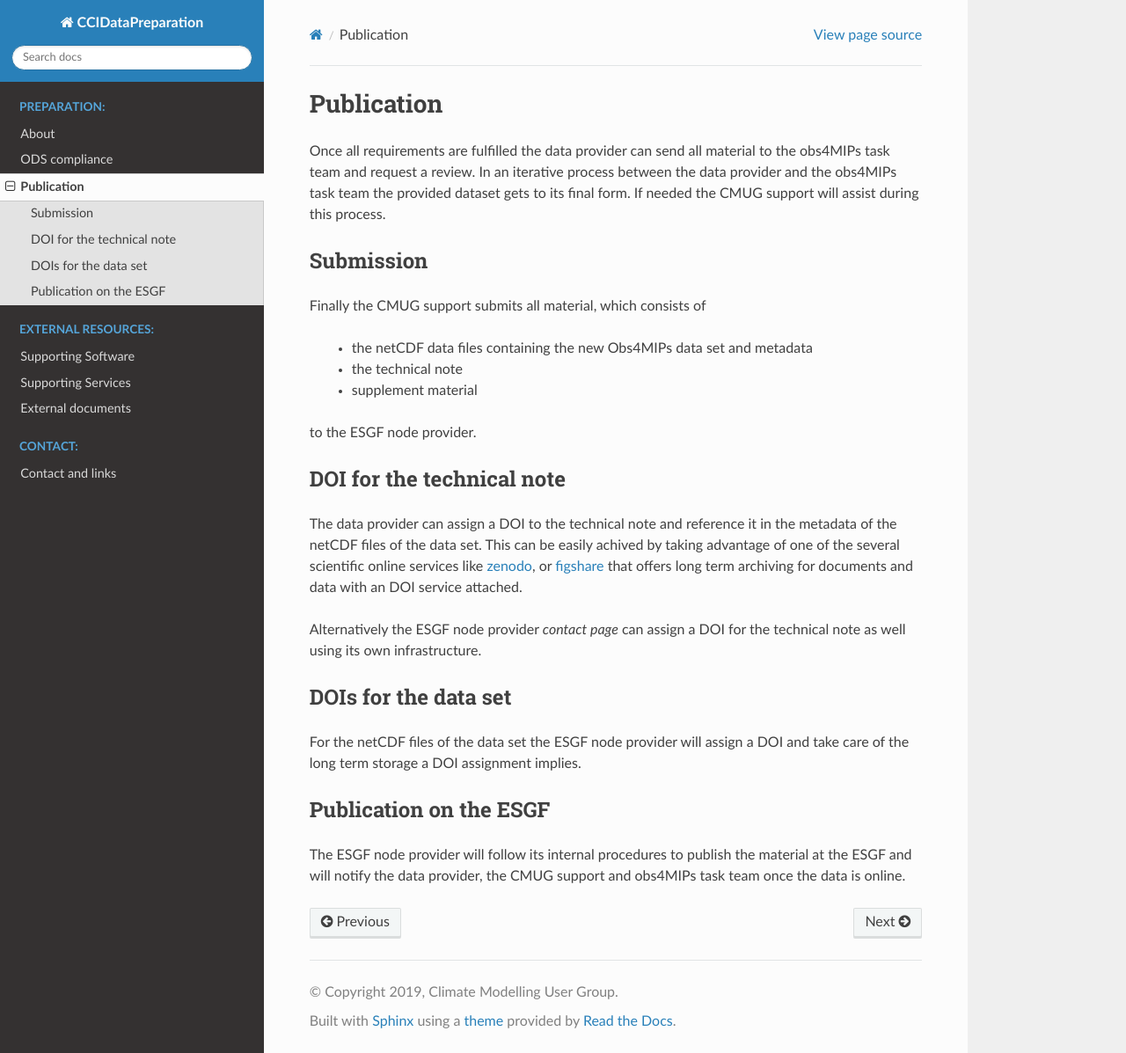
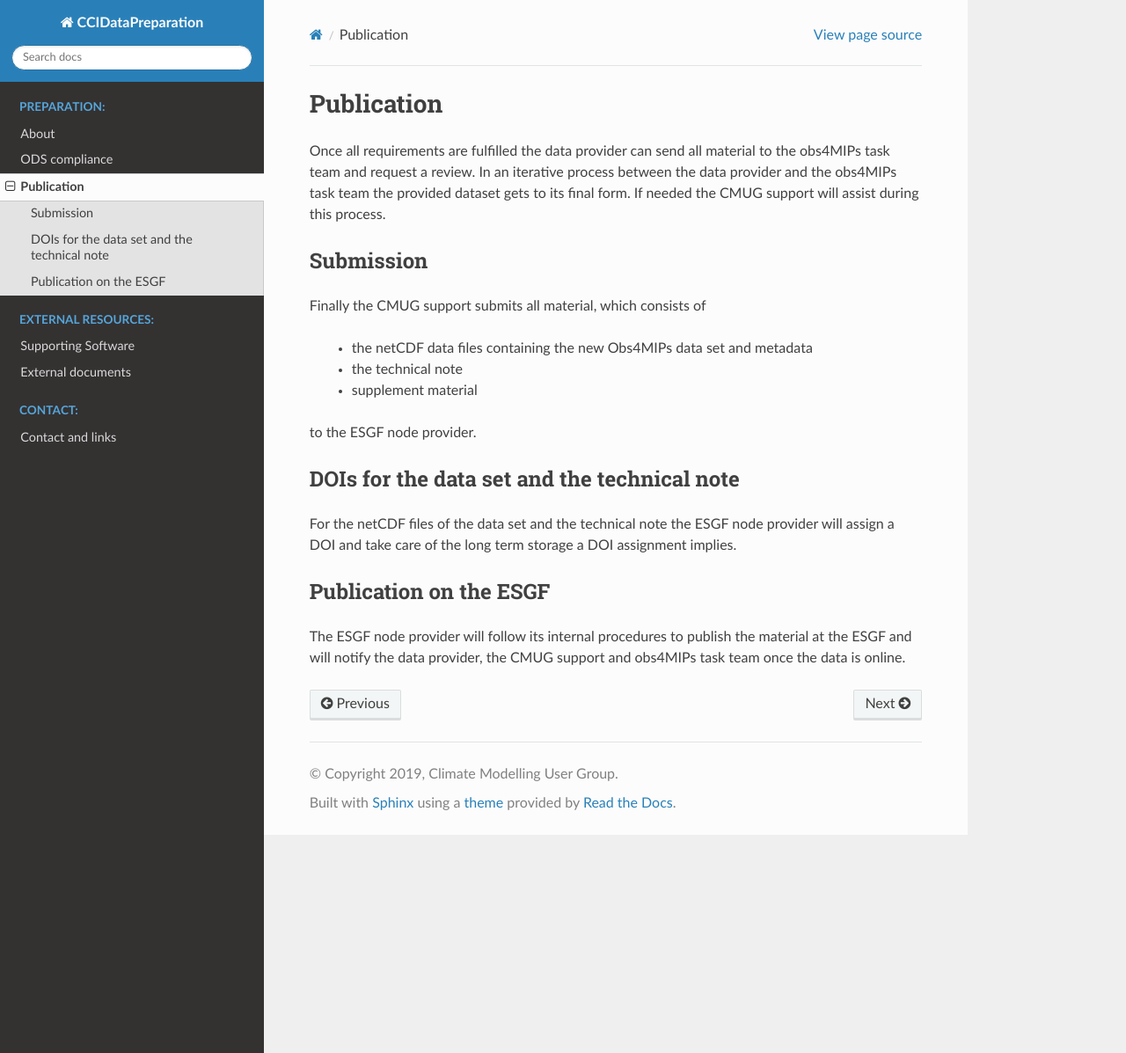
Before and after one commit to bjoernbroetz/ccidatapreparation, a Sphinx documentation site: the page built from docs/source/publication/index.rst, in a window 1280 px wide and 1197 px high. Shown: the whole window at 88% size. Built offline with Sphinx 7.4.7 and the Read the Docs theme 2.0.0, drawn with Linux system fonts in a browser that asks for light colours.

Commit message:
Remove external services.

```diff
--- a/docs/source/index.rst
+++ b/docs/source/index.rst
@@ -14,7 +14,6 @@ Preparation of ESA/CCI data for obs4MIPs
    :caption: External Resources:
 
    resources/software.rst
-   resources/services.rst
    resources/external_docs.rst
 
 .. toctree::
--- a/docs/source/publication/index.rst
+++ b/docs/source/publication/index.rst
@@ -14,17 +14,10 @@
 
 to the ESGF node provider.
 
-DOI for the technical note
---------------------------
+DOIs for the data set and the technical note
+--------------------------------------------
 
-The data provider can assign a DOI to the technical note and reference it in the metadata of the netCDF files of the data set. This can be easily achived by taking advantage of one of the several scientific online services like `zenodo <https://zenodo.org/>`_, or `figshare <https://figshare.com/>`_ that offers long term archiving for documents and data with an DOI service attached.
-
-Alternatively the ESGF node provider *contact page* can assign a DOI for the technical note as well using its own infrastructure.
-
-DOIs for the data set
----------------------
-
-For the netCDF files of the data set the ESGF node provider will assign a DOI and take care of the long term storage a DOI assignment implies.
+For the netCDF files of the data set and the technical note the ESGF node provider will assign a DOI and take care of the long term storage a DOI assignment implies.
 
 Publication on the ESGF
 -----------------------
```
Also changed, not shown: docs/source/resources/services.rst (deleted, +0 -17 lines).
